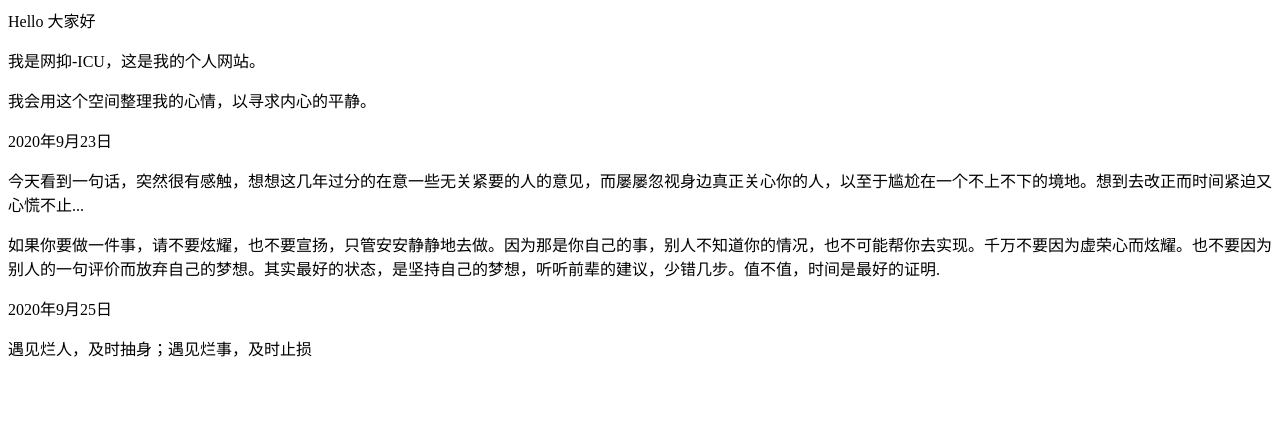
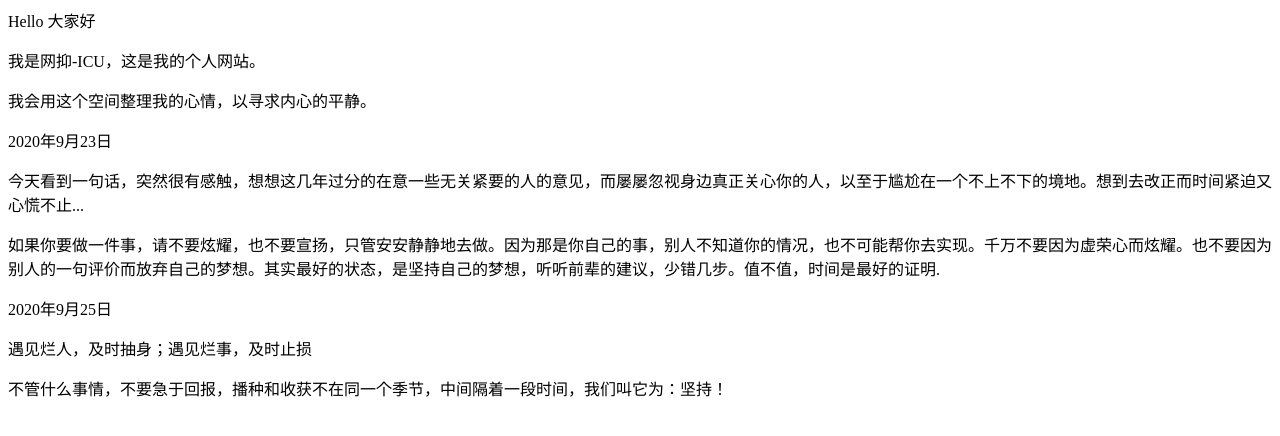
Before and after one commit to Precindy-Tian/heu.github.icu, a plain HTML site: page index.html in a window 1280 px wide. Drawn offline with Linux system fonts and the light colour scheme.

Commit message:
Update index.html

```diff
--- a/index.html
+++ b/index.html
@@ -8,3 +8,5 @@
 
 <p>2020年9月25日</p>
 <p>遇见烂人，及时抽身；遇见烂事，及时止损</p>
+
+<p> 不管什么事情，不要急于回报，播种和收获不在同一个季节，中间隔着一段时间，我们叫它为：坚持！</p>
```
